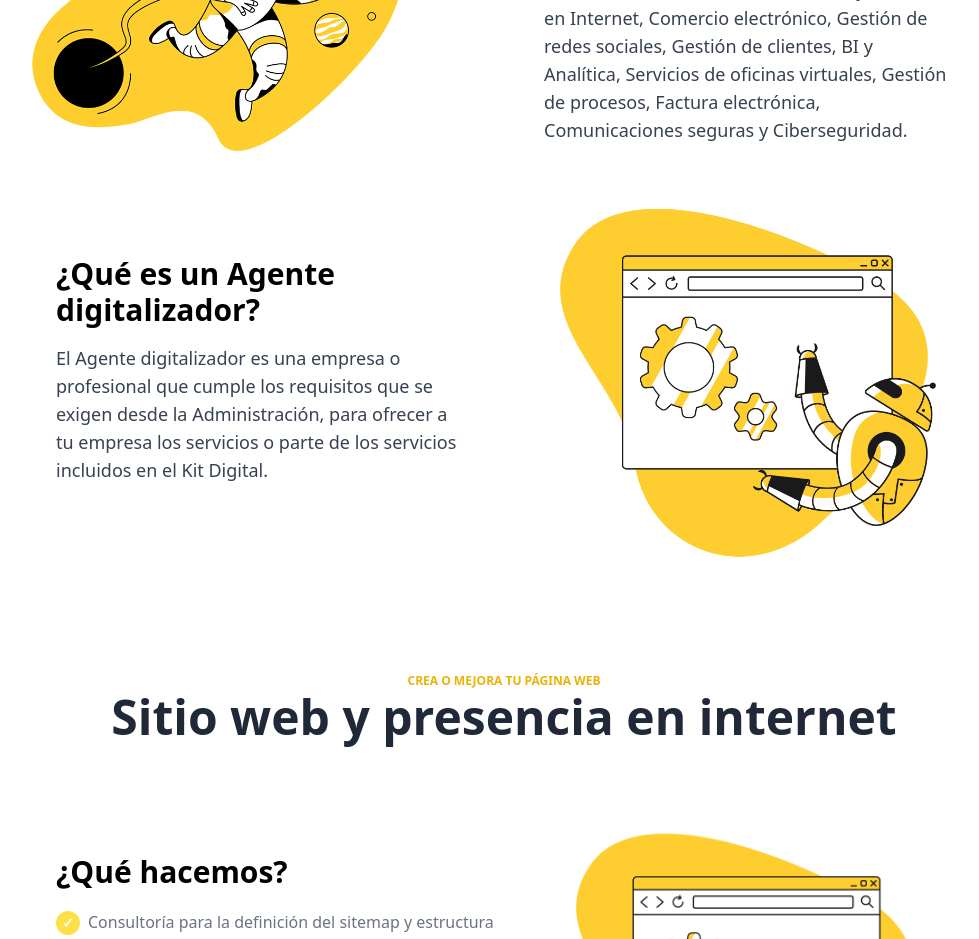
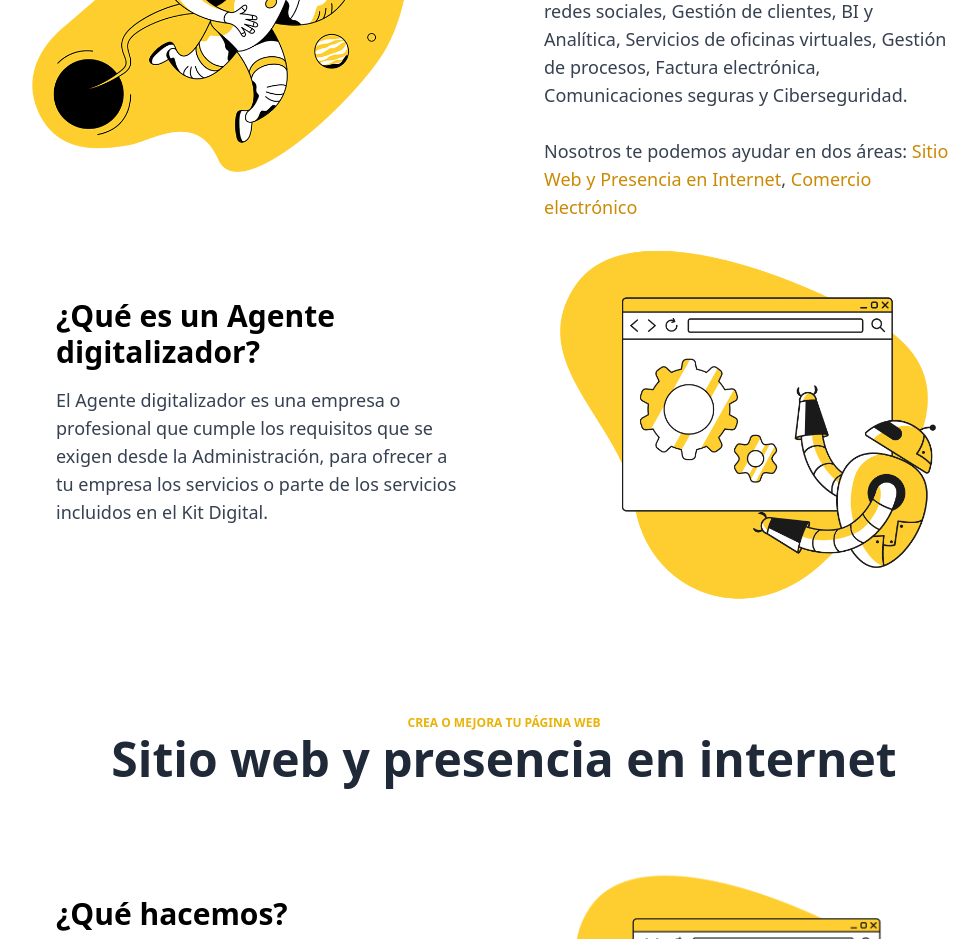
Before and after one commit to blavetstudio/kit-digital-2022, a Next.js app: page / in a window 1280 px wide. Shown: the part 4780-5719 px from the top of the page, without its empty margins (136-1115 px from the left). Built offline with nearby package versions, Linux system fonts and the light colour scheme.

Commit message:
Enlaces a soluciones

```diff
--- a/pages/index.js
+++ b/pages/index.js
@@ -274,6 +274,8 @@ export default function Home() {
                     </h2>
                     <p className="pt-4 pb-4 m-0 leading-7 text-gray-700 border-0 border-gray-300 sm:pr-12 xl:pr-32 lg:text-lg">
                         Dentro de la asignación del bono digital podrás optar, a través de agentes digitalizadores, a uno o varios de estos servicios: Sitio Web y Presencia en Internet, Comercio electrónico, Gestión de redes sociales, Gestión de clientes, BI y Analítica, Servicios de oficinas virtuales, Gestión de procesos, Factura electrónica, Comunicaciones seguras y Ciberseguridad.
+                        <br /><br />
+                        Nosotros te podemos ayudar en dos áreas: <a href="#solucion-web" className='text-yellow-600 hover:text-yellow-500' rel="nofollow noopener noreferrer">Sitio Web y Presencia en Internet</a>, <a href="#solucion-ecommerce" className='text-yellow-600 hover:text-yellow-500' rel="nofollow noopener noreferrer">Comercio electrónico</a>
                     </p>
                 </div>
 
```
